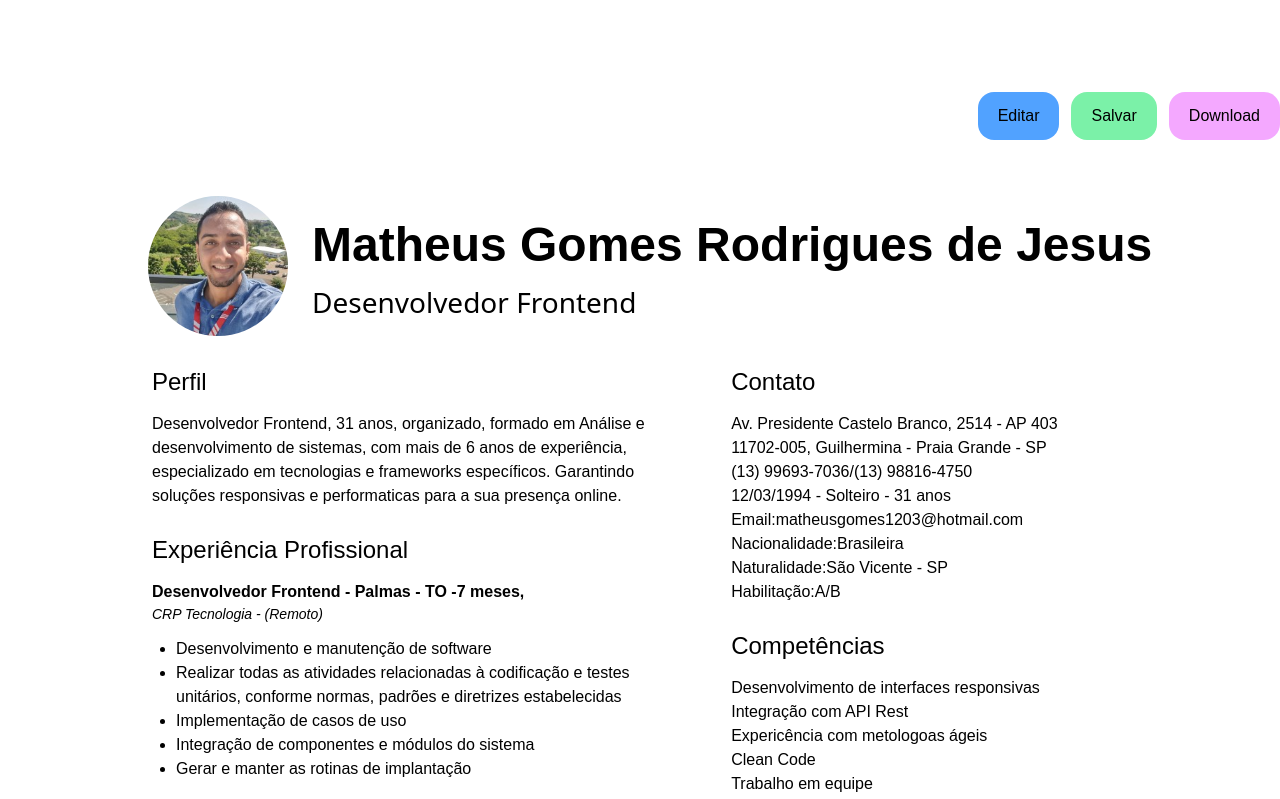
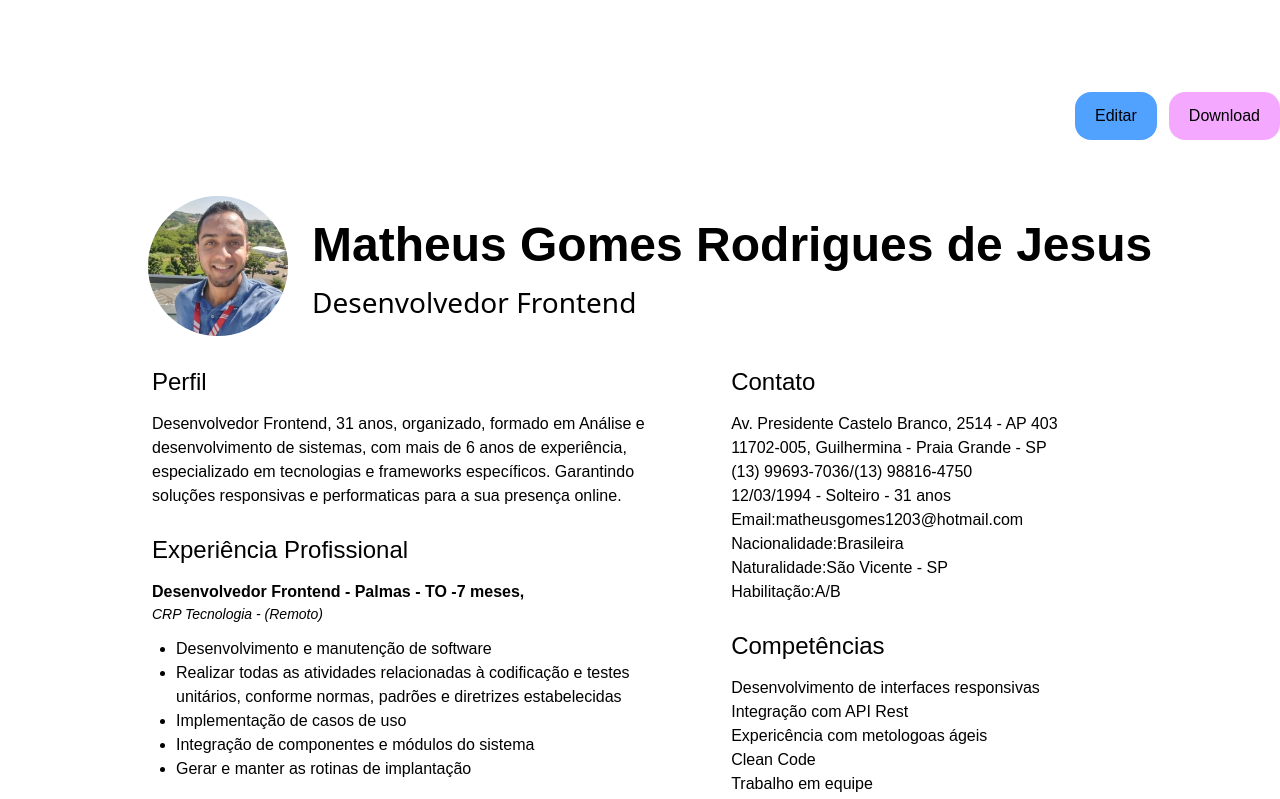
Before and after one commit to mgomesdev/curriculum-builder, a React (Vite) app: page / in a window 1280 px wide. Shown: the top 799 px of the page. Built offline with nearby package versions, Linux system fonts and the light colour scheme.

Commit message:
refactor: salva apos editar

```diff
--- a/src/features/template/editor/editor.tsx
+++ b/src/features/template/editor/editor.tsx
@@ -23,6 +23,11 @@ const TemplateEditorContent = () => {
     }
   };
 
+  const handleEdit = () => {
+    setIsEdit();
+    if (isEdit) handleSave();
+  };
+
   const handleDownloadPDF = () => console.log('TODO: download PDF');
 
   return (
@@ -30,13 +35,11 @@ const TemplateEditorContent = () => {
       <header className="container mx-auto flex h-80 w-full items-end justify-center gap-12 sm:h-140 sm:justify-end">
         {/* TODO: instalar tailwind merge para classes */}
         <button
-          onClick={setIsEdit}
+          onClick={handleEdit}
           className={`h-48 cursor-pointer rounded-2xl ${isEdit ? 'bg-amber-200' : 'bg-blue-400'} px-20`}>
           {isEdit ? 'Finalizar' : 'Editar'}
         </button>
-        <button className="h-48 cursor-pointer rounded-2xl bg-green-300 px-20" onClick={handleSave}>
-          Salvar
-        </button>
+
         <button onClick={handleDownloadPDF} className="h-48 cursor-pointer rounded-2xl bg-fuchsia-300 px-20">
           Download
         </button>
```
